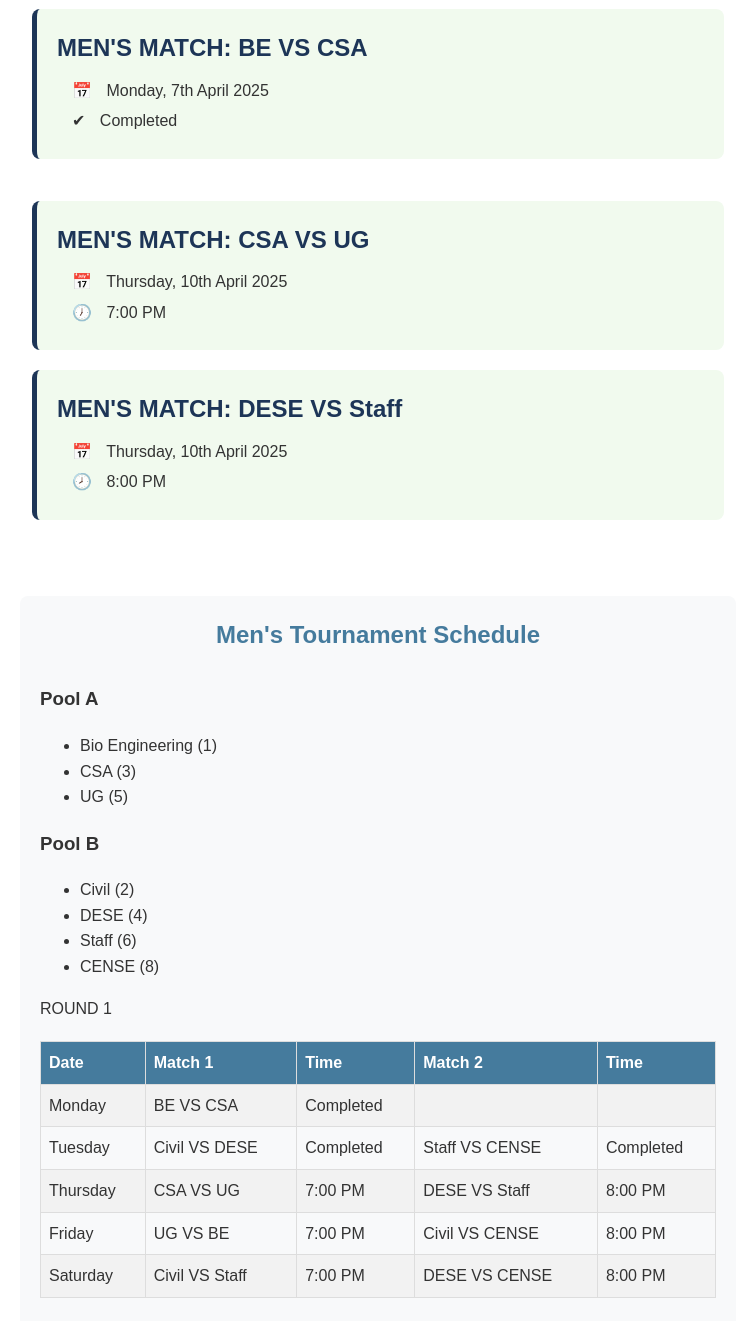
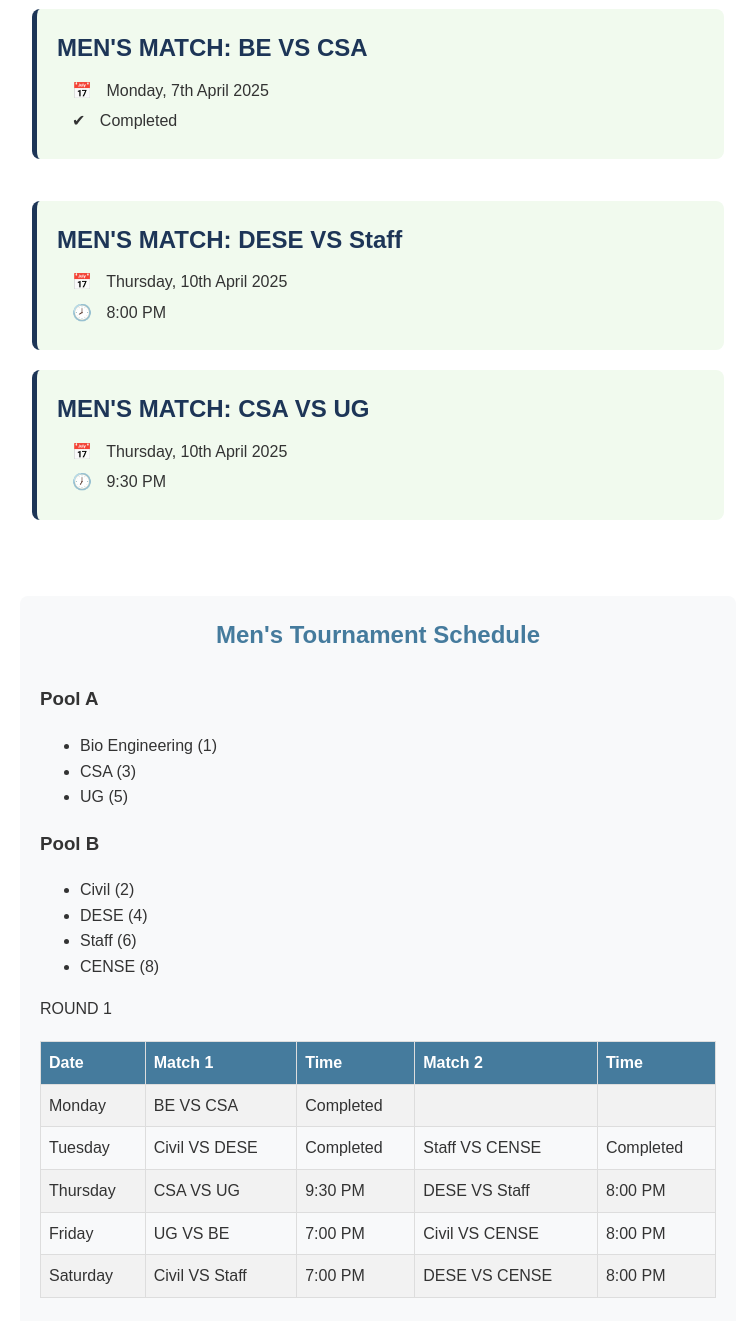
Before and after one commit to SHAUKAT23/Matches, a plain HTML site: page index.html in a window 1280 px wide. Shown: the part 482-1803 px from the top of the page, without its empty margins (262-1009 px from the left). Drawn offline with Linux system fonts and the light colour scheme.

Commit message:
update beta

```diff
--- a/index.html
+++ b/index.html
@@ -205,17 +205,17 @@
                     <div id="thursday-tab" class="tab-content">
                         <div class="matches-container">
                             <div class="match men">
-                                <div class="teams">MEN'S MATCH: CSA VS UG</div>
-                                <div class="details">
-                                    <p class="detail"><span class="icon">📅</span> Thursday, 10th April 2025</p>
-                                    <p class="detail"><span class="icon">🕖</span> 7:00 PM</p>
-                                </div>
-                            </div>
-                            <div class="match men">
                                 <div class="teams">MEN'S MATCH: DESE VS Staff</div>
                                 <div class="details">
                                     <p class="detail"><span class="icon">📅</span> Thursday, 10th April 2025</p>
                                     <p class="detail"><span class="icon">🕗</span> 8:00 PM</p>
+                                </div>
+                            </div>
+                            <div class="match men">
+                                <div class="teams">MEN'S MATCH: CSA VS UG</div>
+                                <div class="details">
+                                    <p class="detail"><span class="icon">📅</span> Thursday, 10th April 2025</p>
+                                    <p class="detail"><span class="icon">🕖</span> 9:30 PM</p>
                                 </div>
                             </div>
                         </div>
@@ -314,7 +314,7 @@
                             <tr>
                                 <td>Thursday</td>
                                 <td>CSA VS UG</td>
-                                <td>7:00 PM</td>
+                                <td>9:30 PM</td>
                                 <td>DESE VS Staff</td>
                                 <td>8:00 PM</td>
                             </tr>
```
